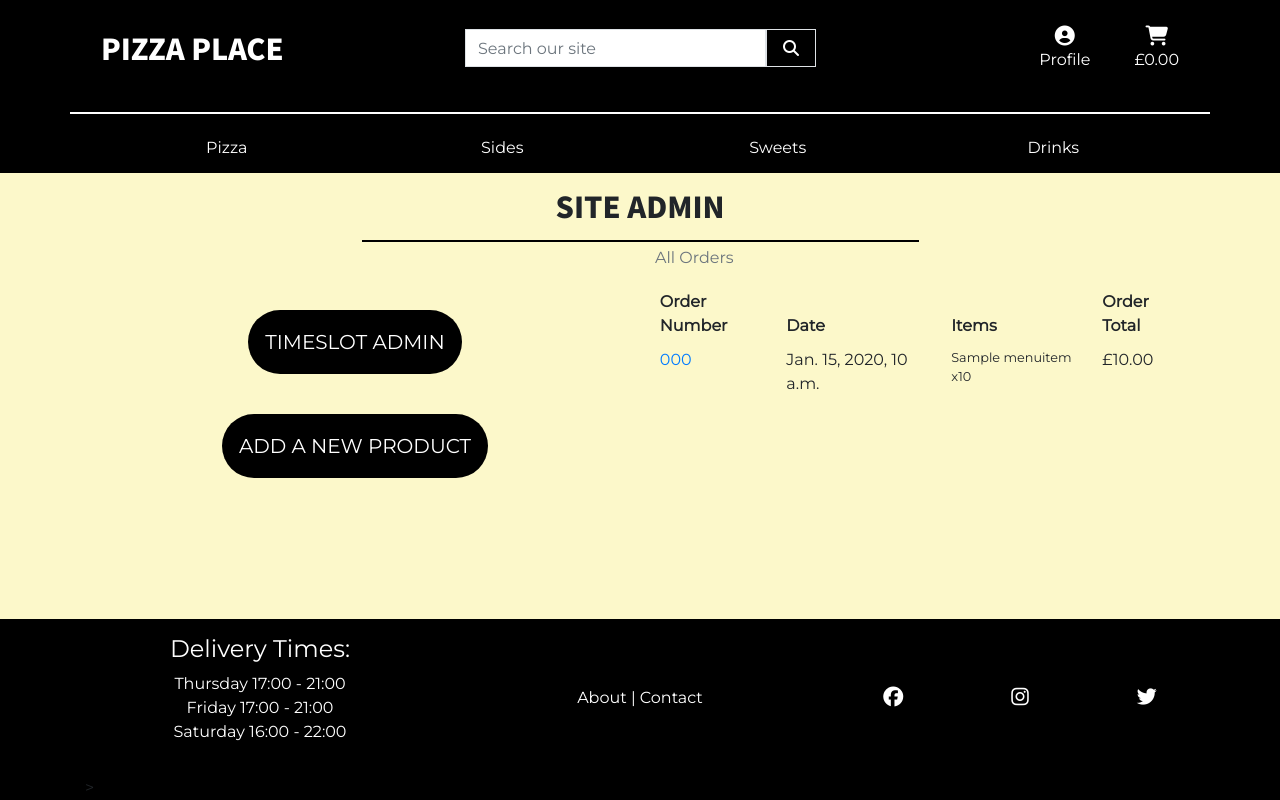
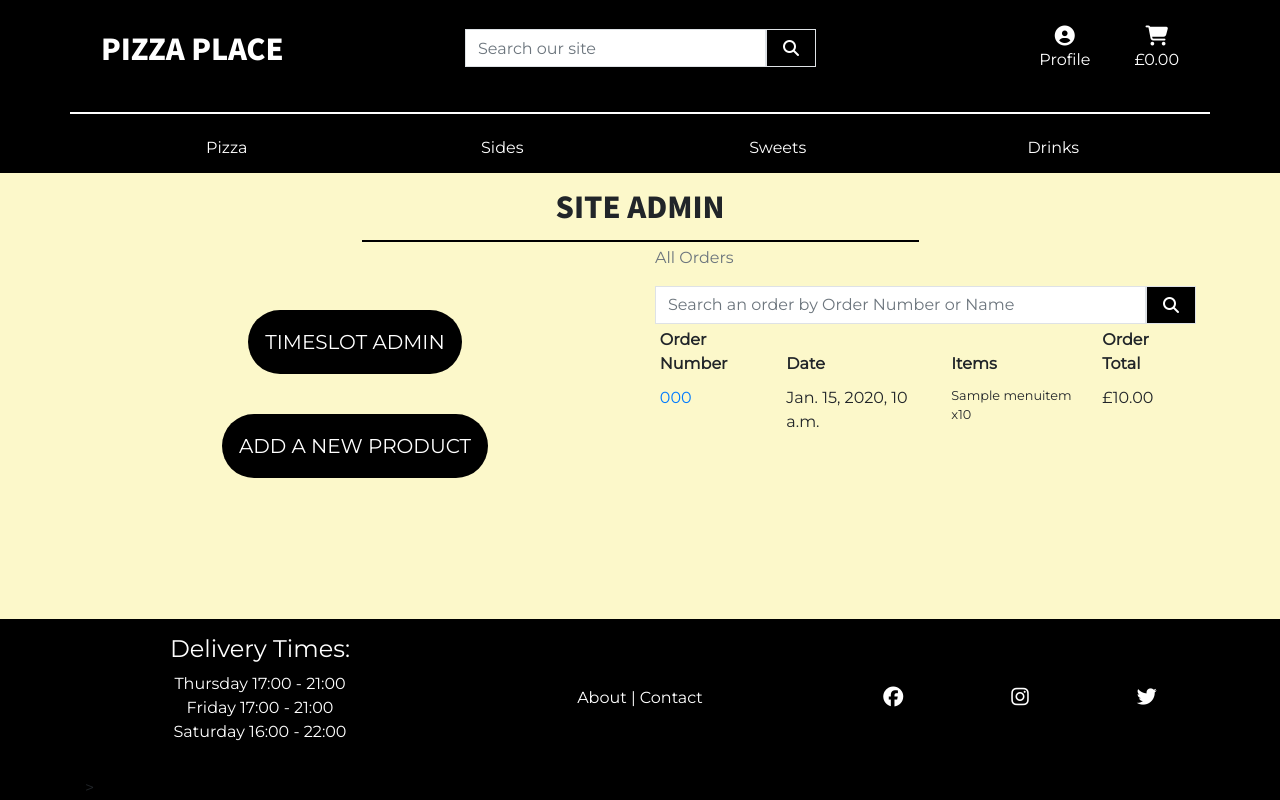
Before and after one commit to markj0hnst0n/pizza-delivery-place, a Django app: page /profile/admin/ in a window 1280 px wide. Run offline with Django 3.2, Linux system fonts and the light colour scheme; a user stored in the database is signed in; tables that the repository leaves empty hold one stand-in row (values such as "Sample post"); some libraries are stand-ins or nearby versions.

Commit message:
order search added to admin page

```diff
--- a/home/templates/home/contact.html
+++ b/home/templates/home/contact.html
@@ -25,7 +25,7 @@
         </div>
         <div class="form-group">
             <label for="order_number">Order Number (if applicable)</label>
-            <input class="form-control" id="order_number" type="number" name="order_number">
+            <input class="form-control" id="order_number" type="text" name="order_number">
         </div>
         <div class="form-group">
             <label for="query">Query</label>
--- a/profiles/templates/profiles/admin.html
+++ b/profiles/templates/profiles/admin.html
@@ -36,6 +36,18 @@
         </div>
         <div class="col-12 col-lg-6">
             <p class="text-muted">All Orders</p>
+            <form method="GET" action="{% url 'admin' %}">
+                <div class="input-group w-100">
+                    <input class="form-control border border-black rounded-0" type="text" name="order_q" aria-label="search input box" placeholder="Search an order by Order Number or Name">
+                    <div class="input-group-prepend">
+                        <button class="form-control btn btn-black border border-black rounded-0" aria-label="search button" type="submit">
+                            <span class="icon">
+                                <i class="fas fa-search"></i>
+                            </span>
+                        </button>
+                    </div>
+                </div>
+            </form>
             <div class="order-history table-responsive">
                 <table class="table table-sm table-borderless">
                     <thead>
--- a/profiles/views.py
+++ b/profiles/views.py
@@ -1,6 +1,7 @@
 from django.shortcuts import render, get_object_or_404
 from django.contrib import messages
 from django.contrib.auth.decorators import login_required
+from django.db.models import Q
 
 from checkout.models import Order
 from .models import UserProfile
@@ -44,6 +45,18 @@ def admin(request):
         return redirect(reverse('home'))
 
     orders = Order.objects.all()
+    query = None
+
+
+    if request.GET:
+        if 'order_q' in request.GET:
+            query = request.GET['order_q']
+            if not query:
+                messages.error(request, "You didn't enter any search criteria!")
+                return redirect(reverse('admin'))
+
+            queries = Q(order_number__icontains=query) | Q(full_name__icontains=query)
+            orders = orders.filter(queries)
 
     template = 'profiles/admin.html'
     context = {
@@ -51,7 +64,6 @@ def admin(request):
     }
 
     return render(request, template, context)
-
 
 
 
```
